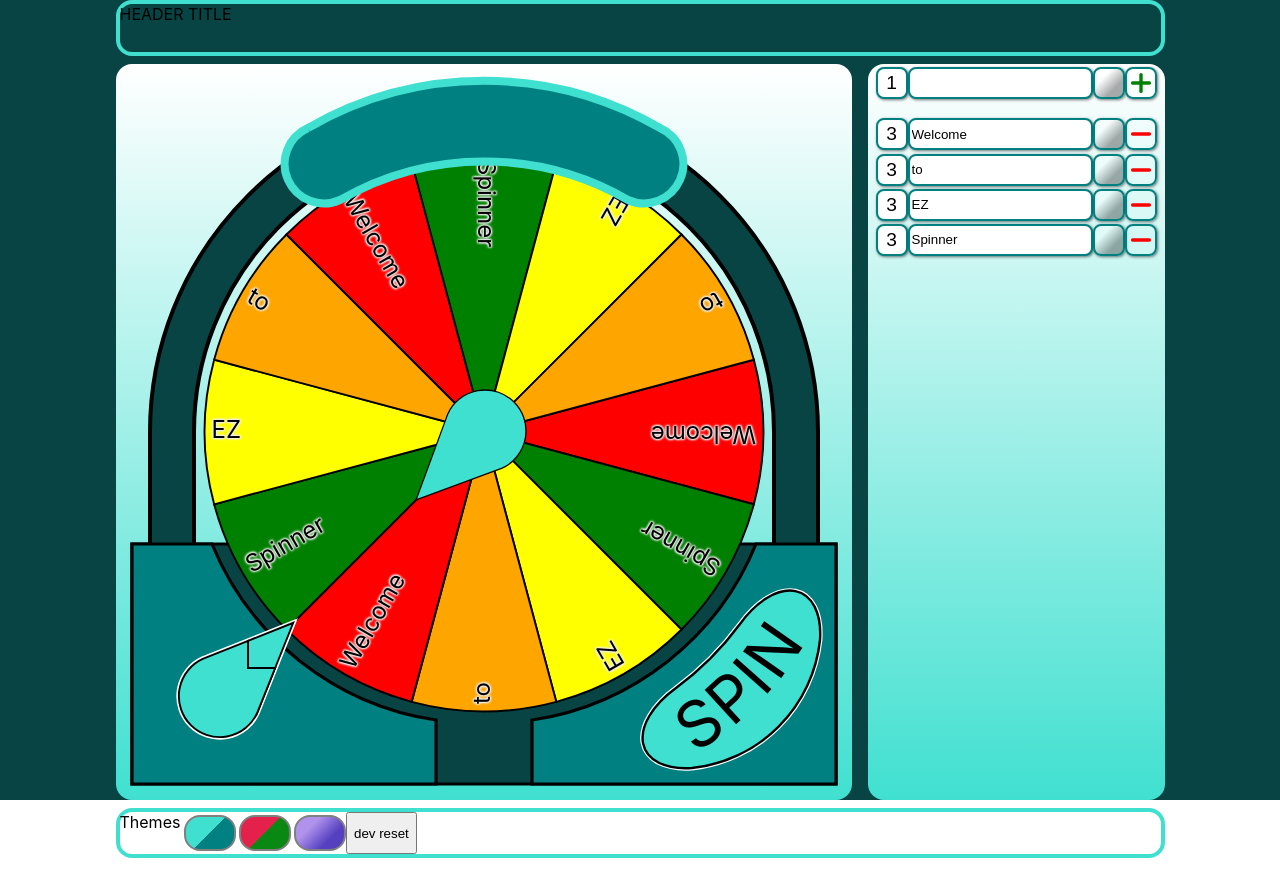
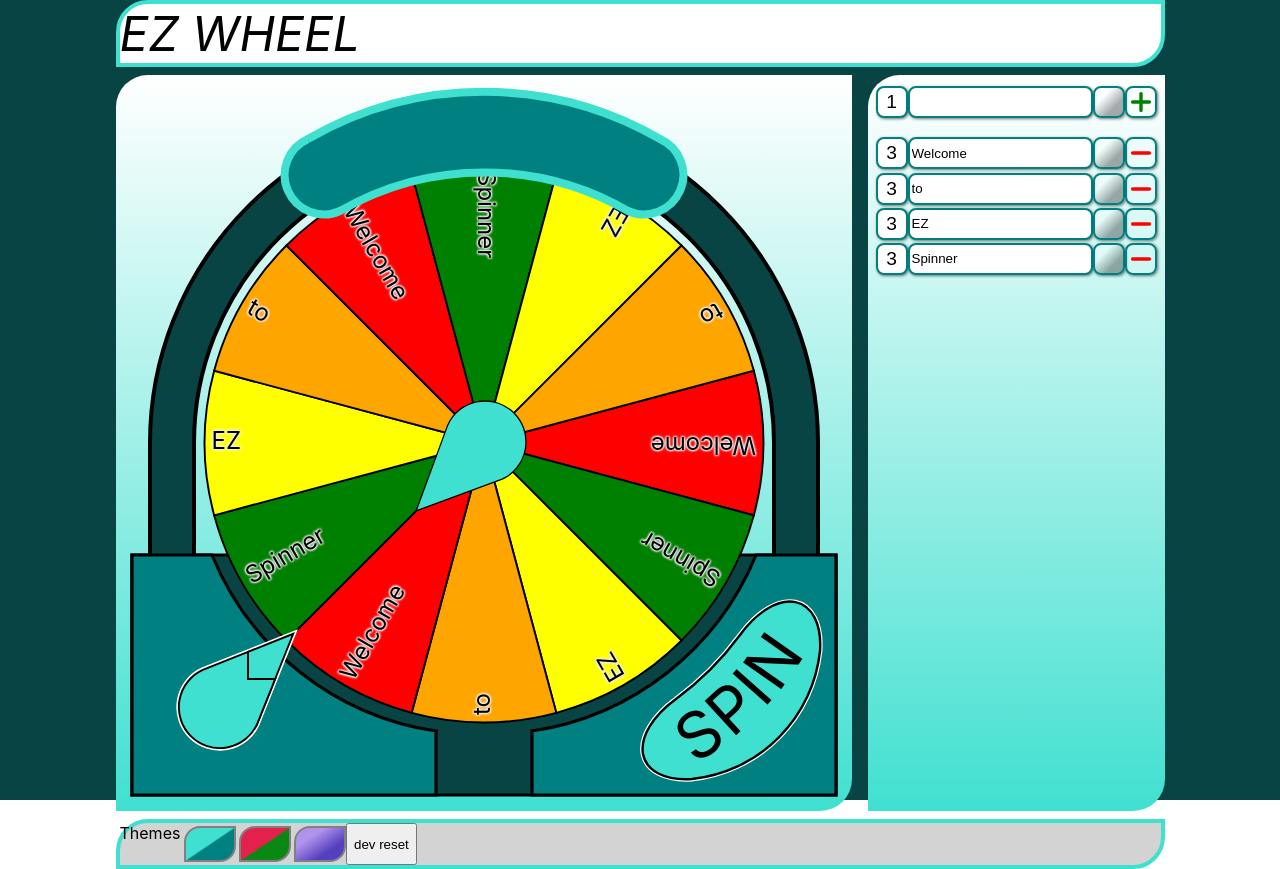
Before and after one commit to z-eric/EZ_Wheel, a React (Create React App) app in the folder spinner-wheel/: page / in a window 1280 px wide. Built offline with nearby package versions, Linux system fonts and the light colour scheme.

Commit message:
general styling updates

```diff
--- a/spinner-wheel/src/components/ColorPicker.tsx
+++ b/spinner-wheel/src/components/ColorPicker.tsx
@@ -76,7 +76,7 @@ const ColorPicker = ({ index, label, color, top, left, onSelect }: ColorPickerPr
         translate: '-110% 0',
         backgroundColor: 'white',
         border: '2px solid black',
-        borderRadius: '1rem',
+        borderRadius: '1rem 0 1rem 0',
         padding: '0.5rem',
     }}>
       <b>{label}</b><br />
--- a/spinner-wheel/src/components/Footer.tsx
+++ b/spinner-wheel/src/components/Footer.tsx
@@ -13,6 +13,7 @@ const Footer = () => {
     <div className='head-foot'
       style={{
         display: 'flex',
+        backgroundColor: 'lightgray',
         marginTop: '0.5rem',
       }}
     >
--- a/spinner-wheel/src/components/Header.tsx
+++ b/spinner-wheel/src/components/Header.tsx
@@ -2,11 +2,14 @@ const Header = () => {
   return (
     <div className='head-foot'
       style={{
-        height: '3rem',
+        // height: '3rem',
+        backgroundColor: 'white',
         marginBottom: '0.5rem',
-
       }}>
-      HEADER TITLE
+      <span style={{
+        fontSize: '3rem',
+        fontStyle: 'italic',
+      }}>EZ WHEEL</span>
     </div>
   )
 };
--- a/spinner-wheel/src/components/LabelPanel.tsx
+++ b/spinner-wheel/src/components/LabelPanel.tsx
@@ -105,7 +105,7 @@ const LabelPanel = memo(() => {
   return (
     <div className='uipanel'
       style={{
-      height: '46rem',
+        height: '46rem',
       }}>
       {showColorPicker && <ColorPicker
         index={colorPicker.index}
@@ -115,6 +115,7 @@ const LabelPanel = memo(() => {
         left={colorPicker.left}
         onSelect={handleUpdateColor}
       />}
+      <div style={{height: '0.5rem'}} />
       <LabelItem
         wheelOption={newOption}
         index={-1} // -1 is the flag for the handle functions to work with the newOption
--- a/spinner-wheel/src/components/ThemeButton.tsx
+++ b/spinner-wheel/src/components/ThemeButton.tsx
@@ -19,12 +19,12 @@ const ThemeButton = ({theme, themeIndex}: ThemeButtonProps) => {
       onClick={selectTheme}
       style={{
         cursor: 'pointer',
-        background: `linear-gradient(135deg, var(--primary) ${theme.isCSS ? '50' : '30'}%, var(--secondary) ${theme.isCSS ? '50' : '70'}%`,
+        background: `linear-gradient(146deg, var(--primary) ${theme.isCSS ? '49' : '30'}%, var(--secondary) ${theme.isCSS ? '52' : '70'}%`,
         display: 'inline-block',
         width: '3rem',
         height: '2rem',
         border: '2px solid gray',
-        borderRadius: '1rem',
+        borderRadius: '1rem 0 1rem 0',
         margin: '0.2rem 0 0.2rem 0.2rem',
       }}>
 
--- a/spinner-wheel/src/styles/main.css
+++ b/spinner-wheel/src/styles/main.css
@@ -1,15 +1,12 @@
 .uipanel {
   background: linear-gradient(#fff, var(--primary));
-  /* border: 5px solid var(--primary); */
-  border-radius: 1rem;
+  border-radius: 2rem 0 2rem 0;
   margin: 0 0.5rem;
-  /* padding: 0.5rem; */
-  /* box-shadow: 2px 1px 4px #0008; */
 }
 
 .head-foot {
   border: 4px solid var(--primary);
-  border-radius: 1rem;
+  border-radius: 2rem 0 2rem 0;
   margin: 0 0.5rem;
 }
 
@@ -24,7 +21,7 @@
 .color-picker-button {
   cursor: pointer;
   border: 2px solid gray;
-  border-radius: 1rem;
+  border-radius: 1rem 0 1rem 0;
   text-align: center;
 }
 
```
Also changed, not shown: 1 other file (tests, documents, lock files or other folders).
